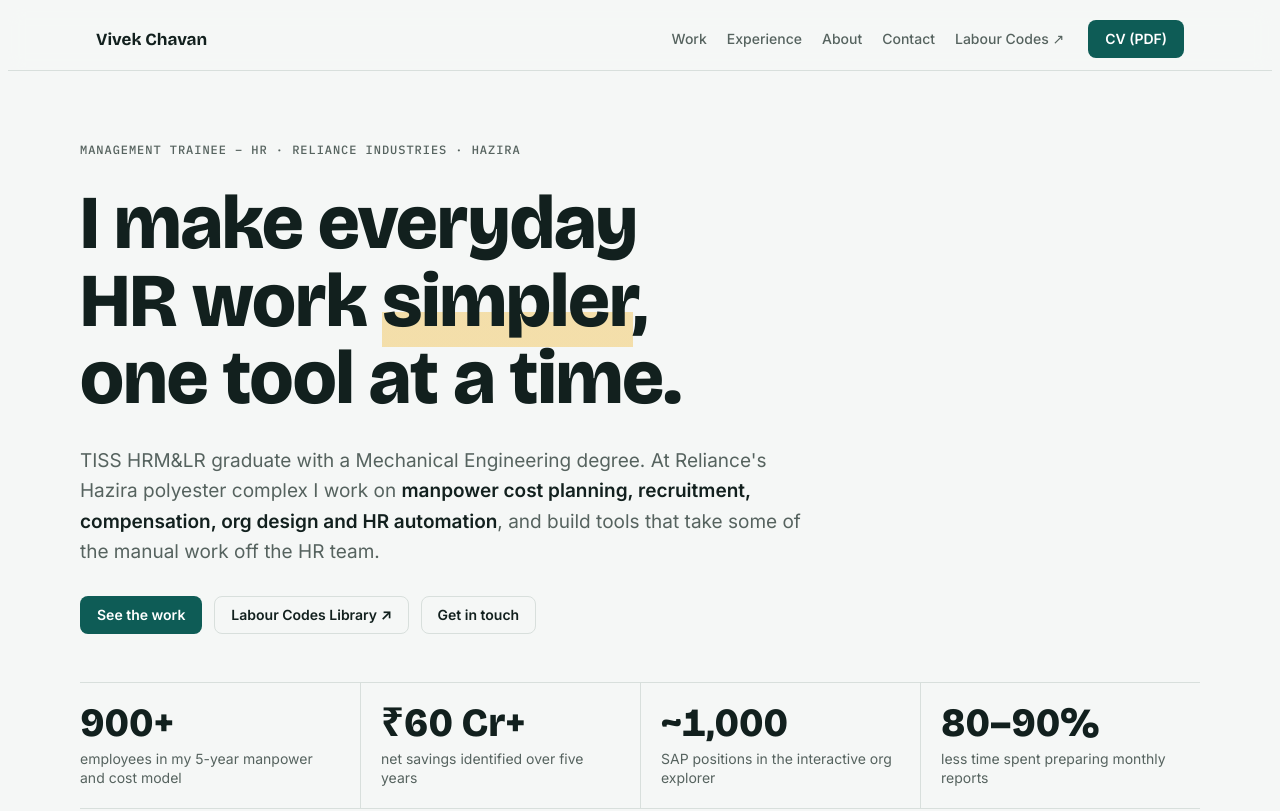
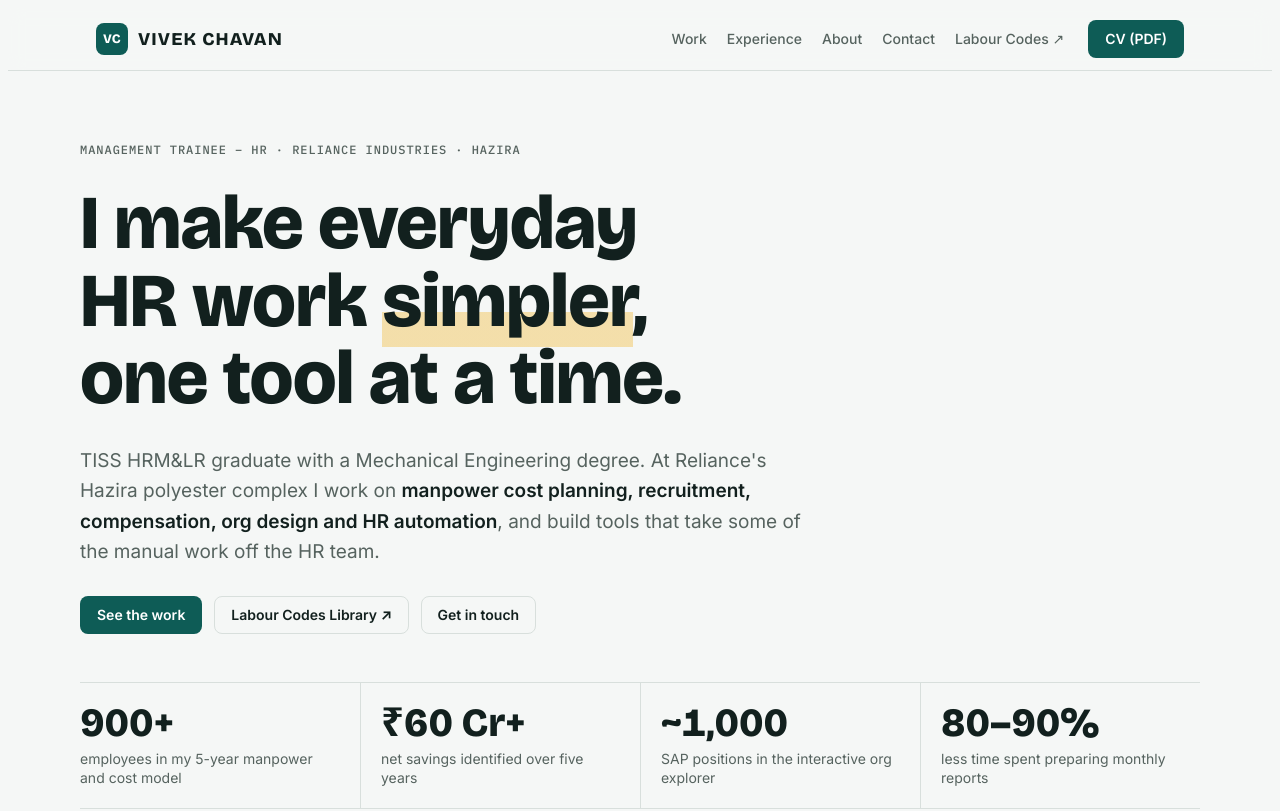
Before and after one commit to vivek14c/vivek14c.github.io, a plain HTML site: page index.html in a window 1280 px wide. Shown: the top 811 px of the page. Drawn offline with nearby package versions, Linux system fonts and the light colour scheme.

Commit message:
Update index.html

```diff
--- a/index.html
+++ b/index.html
@@ -51,7 +51,7 @@ p{margin:0}
 .nav{position:sticky;top:env(safe-area-inset-top,0px);z-index:5;background:color-mix(in srgb, var(--bg) 88%, transparent);
   backdrop-filter:blur(8px);border-bottom:1px solid var(--line);margin:0 calc(-1 * max(16px, env(safe-area-inset-left,0px))) 0 calc(-1 * max(16px, env(safe-area-inset-right,0px)))}
 .nav .wrap{display:flex;align-items:center;gap:24px;padding:12px max(16px, env(safe-area-inset-right,0px)) 12px max(16px, env(safe-area-inset-left,0px));min-height:56px}
-.brand{font:700 17px/1 var(--display);color:var(--ink);text-decoration:none;margin-right:auto}
+.brand{display:inline-flex;align-items:center;gap:10px;font:800 18px/1 var(--display);letter-spacing:.06em;text-transform:uppercase;color:var(--ink);text-decoration:none;margin-right:auto} .brand .mono{display:grid;place-items:center;width:32px;height:32px;border-radius:8px;background:var(--accent);color:var(--accent-ink);font:800 13px/1 var(--display);letter-spacing:.02em}
 .nav ul{display:flex;gap:20px;list-style:none;margin:0;padding:0}
 .nav ul a{color:var(--muted);text-decoration:none;font-size:14px;font-weight:500}
 .nav ul a:hover{color:var(--ink)}
@@ -192,7 +192,7 @@ dialog::backdrop{background:rgba(8,14,13,.55)}
 
 <header class="nav">
   <div class="wrap">
-    <a class="brand" href="#top">Vivek Chavan</a>
+    <a class="brand" href="#top" aria-label="Vivek Chavan, home"><span class="mono" aria-hidden="true">VC</span>VIVEK CHAVAN</a>
     <ul>
       <li><a href="#work">Work</a></li>
       <li><a href="#experience">Experience</a></li>
```
